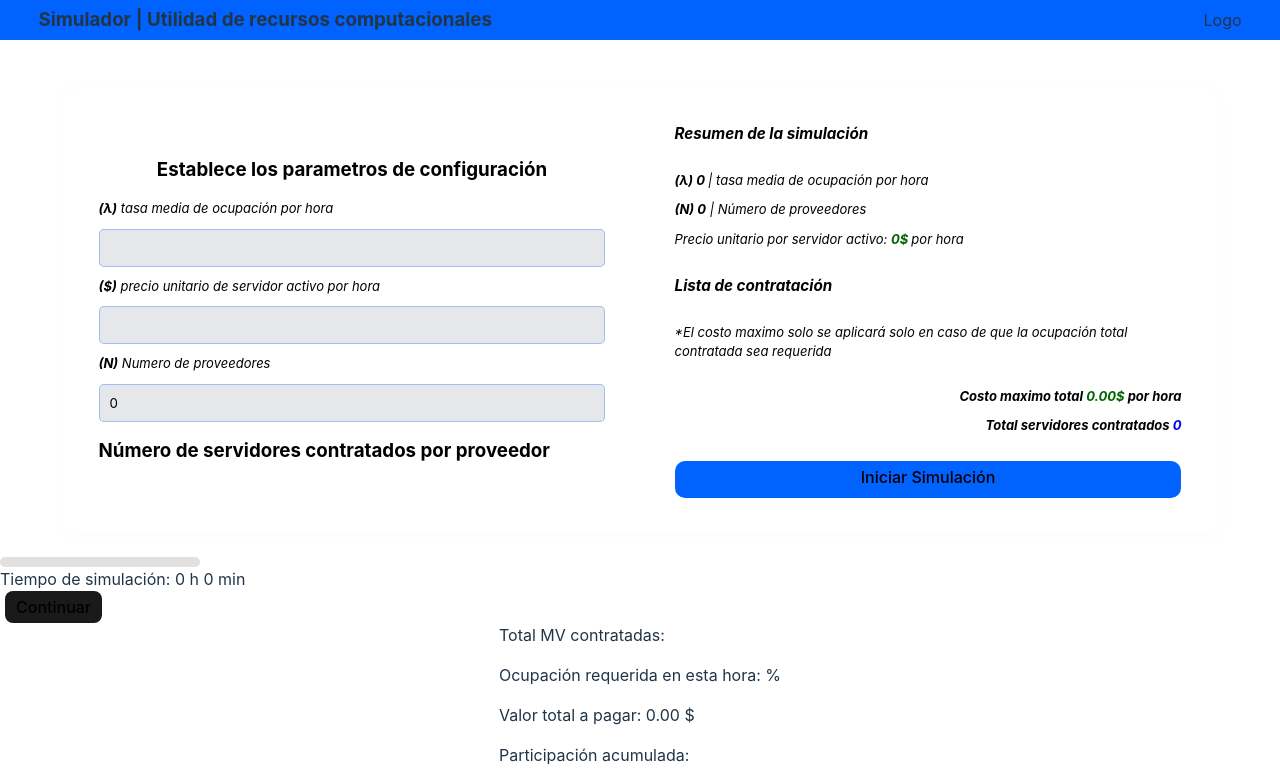
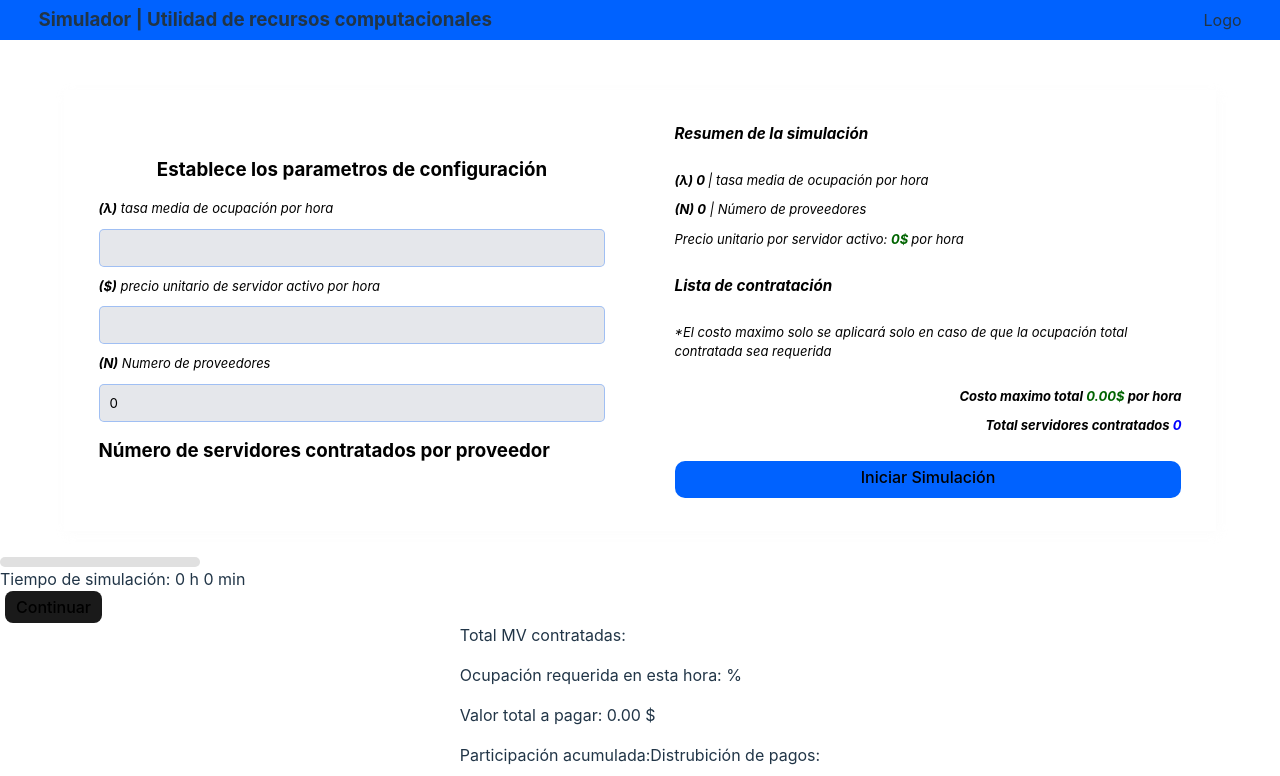
Before and after one commit to JannCarloMoreno/teoria_de_juegos, a React (Vite) app: page / in a window 1280 px wide. Shown: the top 776 px of the page. Built offline with nearby package versions, Linux system fonts and the light colour scheme.

Commit message:
product finished

```diff
--- a/src/components/UI/templates/main/index.jsx
+++ b/src/components/UI/templates/main/index.jsx
@@ -36,6 +36,7 @@ export default function Main({ getPercentageApproval, getData }) {
   const [accPercentaje, setAccPercentaje] = useState([0,0,0,0,0,0,0,0,0,0,0,0,0,0,0,0,0,0,0,0,0,0,0,0,0,0,0,0,0,0]);
   const [accNumber, setAccNumber] = useState([0,0,0,0,0,0,0,0,0,0,0,0,0,0,0,0,0,0,0,0,0,0,0,0,0,0,0,0,0,0]);
 
+  const [utilityArray, setUtilityArray] = useState([0,0,0,0,0,0,0,0,0,0,0,0,0,0,0,0,0,0,0,0,0,0,0,0,0,0,0,0,0,0]);
 
   const promptRef = useRef(null)
 
@@ -85,6 +86,18 @@ export default function Main({ getPercentageApproval, getData }) {
 
 
     //1 actualizar acumulador de Valor total a pagar: 0 $
+      //guardad utilidad por empresa
+      const auxUtilityArray = utilityArray
+
+      partialValues.map((element, index) => {
+        const aux = parseFloat(element.partialPayment)
+
+        auxUtilityArray[index] = auxUtilityArray[index]+aux
+
+       })
+
+      setUtilityArray([...auxUtilityArray]);
+
       const costSum = partialValues.reduce((sum, element) => {
       const partialPayment = parseFloat(element.partialPayment);
       return sum + parseFloat(partialPayment);
@@ -101,7 +114,7 @@ export default function Main({ getPercentageApproval, getData }) {
 
     })
 
-    console.log("auxArray",auxArray)
+    //console.log("auxArray",auxArray)
 
     const valuesSum = auxArray.reduce((sum, element) => {
       return sum + element;
@@ -135,12 +148,27 @@ export default function Main({ getPercentageApproval, getData }) {
 
         <label className='totalSeats'> Valor total a pagar: {accCost.toFixed(2)} $</label>
 
-        <label className='totalSeats'> Participación acumulada:</label>
-        {getData?.numServsPorCompania &&
-            getData?.numServsPorCompania.map((element, index) => (
-              <label className='totalSeats'> Compañía {index+1}:  {accPercentaje[index].toFixed(2)} %</label>
-        ))
-        }
+    <div style={{display: "flex" ,justifyContent: "space-between"}}>
+      <div style={{display: "flex", flexDirection: "column"}}>
+      <label className='totalSeats'> Participación acumulada:</label>
+          {getData?.numServsPorCompania &&
+              getData?.numServsPorCompania.map((element, index) => (
+                <label className='totalSeats'> Compañía {index+1}:     {accPercentaje[index].toFixed(2)} %</label>
+          ))
+          }
+      </div>
+      <div style={{display: "flex", flexDirection: "column"}}>
+      <label className='totalSeats'> Distrubición de pagos:</label>
+          {getData?.numServsPorCompania &&
+              getData?.numServsPorCompania.map((element, index) => (
+                <label className='totalSeats'> {utilityArray[index].toFixed(2)} $</label>
+          ))
+          }
+      </div>
+
+
+    </div>
+
 
         </section>
         <section className='data'>
```
